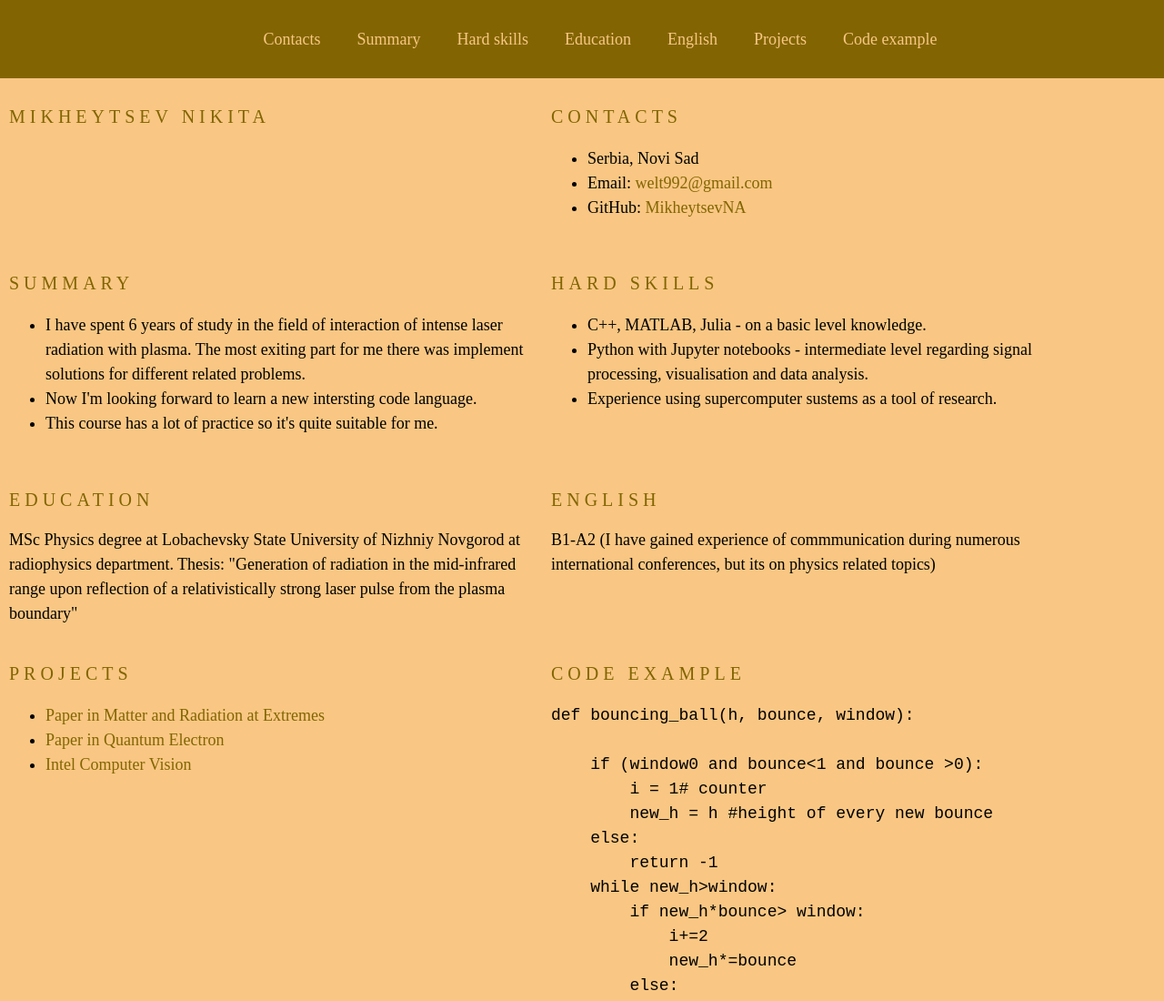
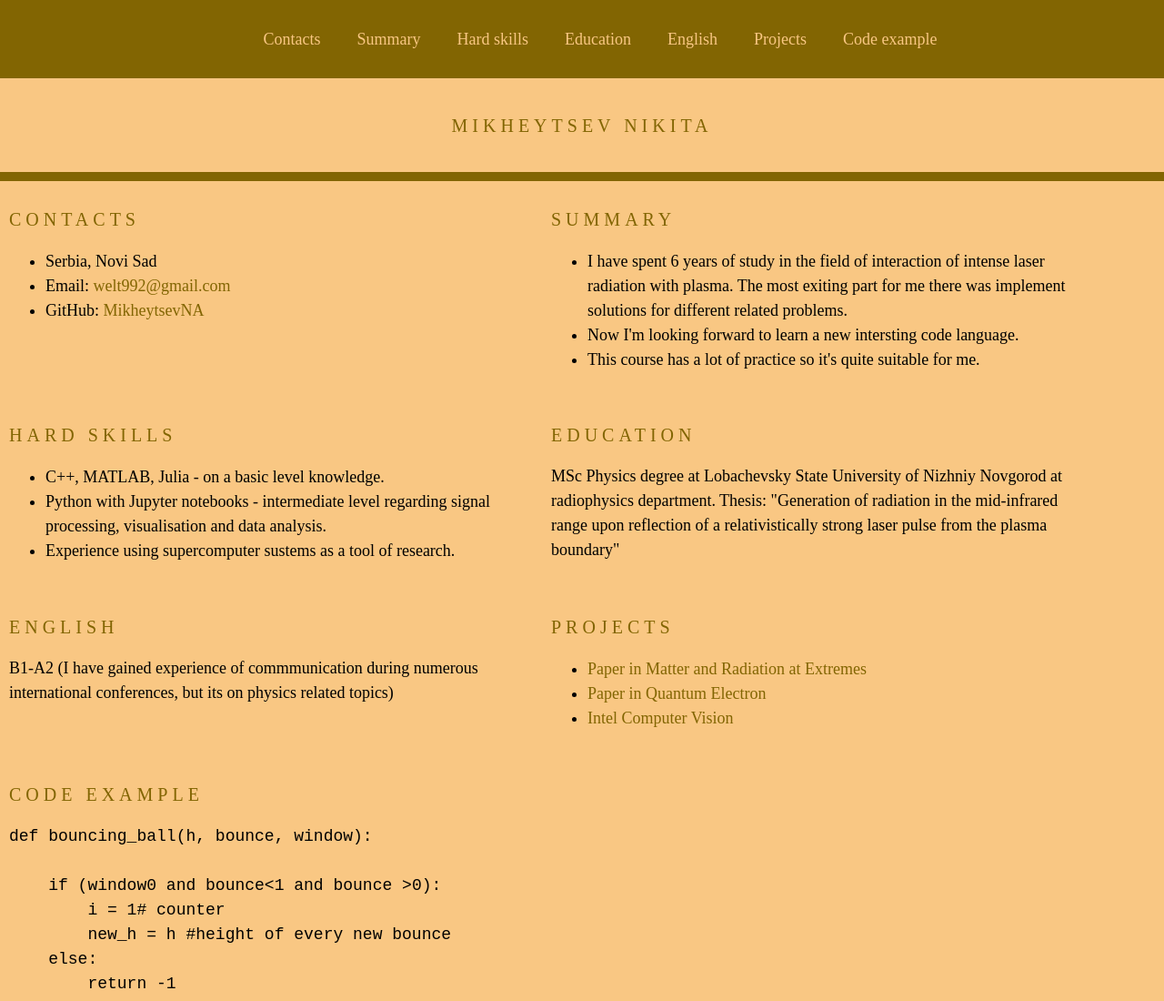
Before and after one commit to MikheytsevNA/rsschool-cv, a plain HTML site: page index.html in a window 1280 px wide. Shown: the top 1100 px of the page at 91% size. Drawn offline with Linux system fonts and the light colour scheme.

Commit message:
fix: fixed profile class and h1

```diff
--- a/style.css
+++ b/style.css
@@ -58,6 +58,18 @@ footer {
     padding: 10px;
 }
 
+.main-profile{
+    display: flex;
+    align-items: center;
+    justify-content: center;
+    width: 100%;
+    padding: 20px 50px;
+    border-bottom: 10px solid #826502;
+}
+h1 {
+    text-align:center;
+}
+
 .section-title {
     font-size: 20px;
     font-weight: 400;
```
